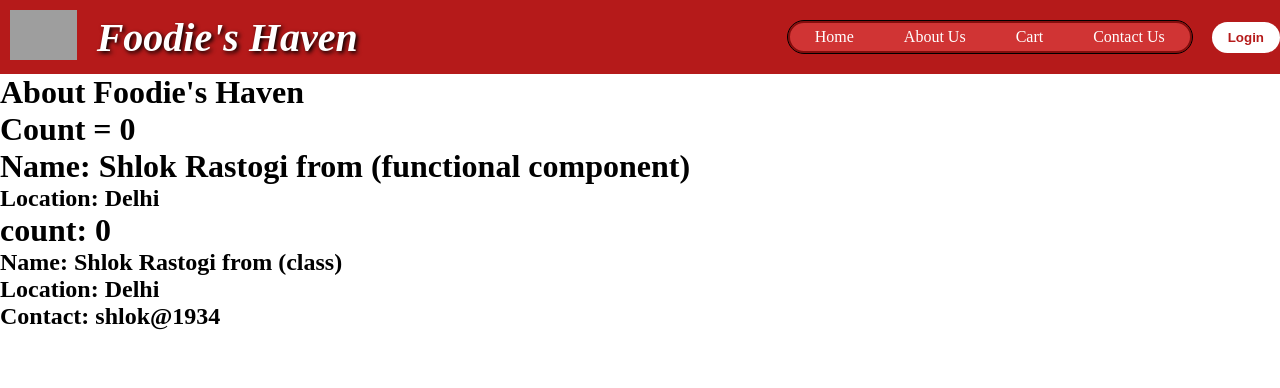
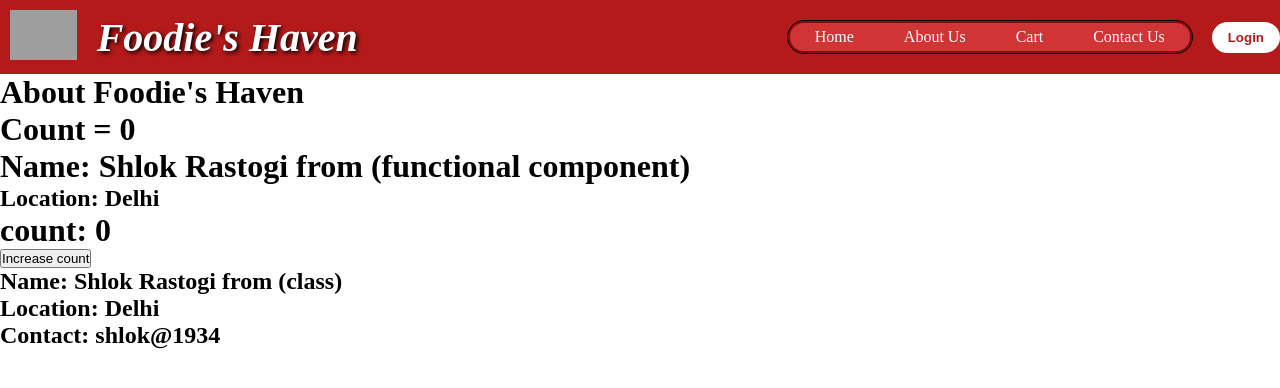
Before and after one commit to shlokrastogi/Namaste-React, a React (Vite) app: page /about in a window 1280 px wide. Shown: the top 388 px of the page. Built offline with nearby package versions, Linux system fonts and the light colour scheme; grey boxes are pictures that could not be loaded.

Commit message:
how useState works in class component

```diff
--- a/src/components/UserClass.tsx
+++ b/src/components/UserClass.tsx
@@ -26,6 +26,15 @@ class UserClass extends React.Component<UserProps, UserState> {
     return (
       <div className="user-card">
         <h1>count: {count}</h1>
+        <button
+          onClick={() => {
+            this.setState({
+              count: this.state.count + 1,
+            });
+          }}
+        >
+          Increase count
+        </button>
         <h2>Name: {name}</h2>
         <h2>Location: Delhi</h2>
         <h2>Contact: shlok@1934</h2>
```
